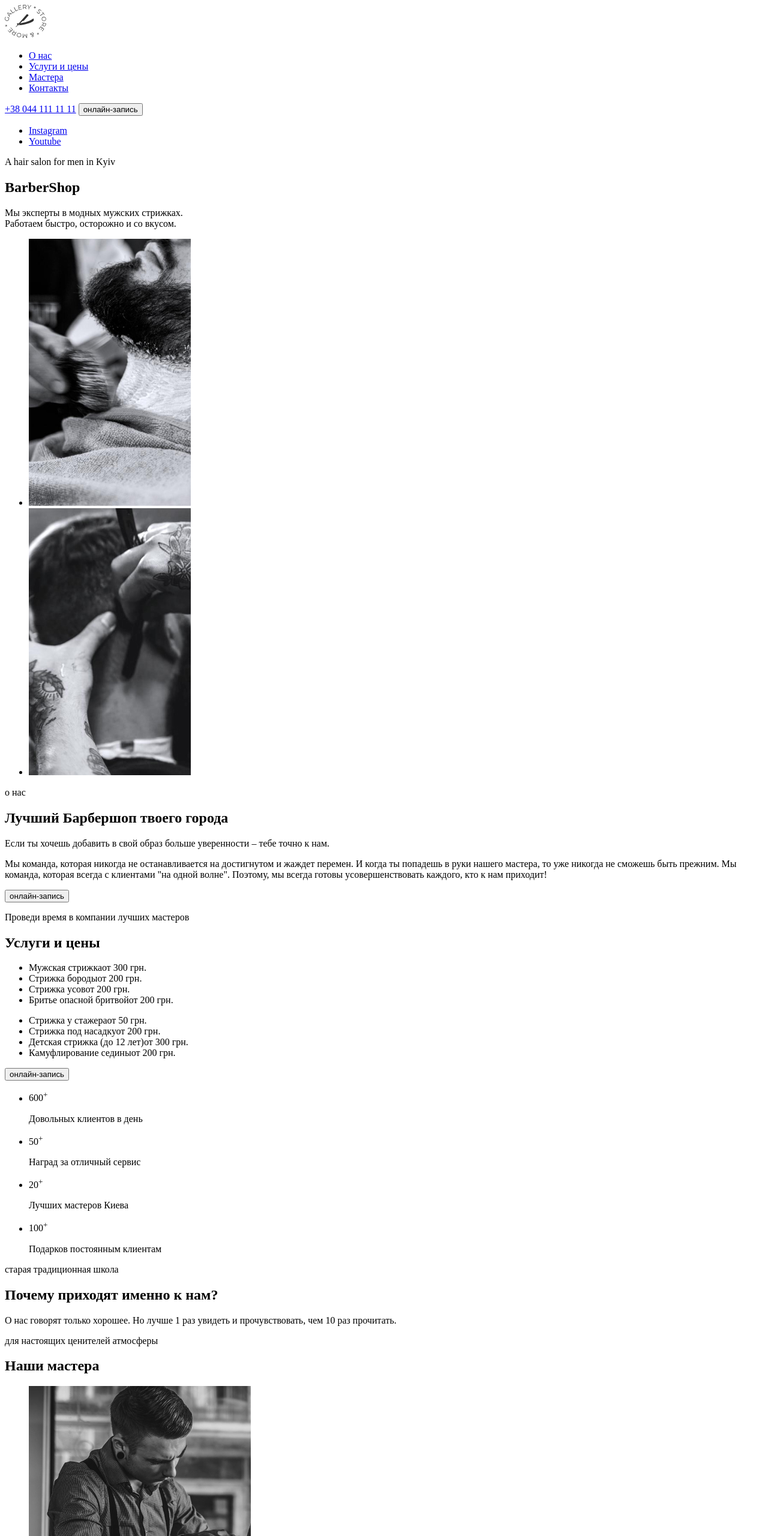
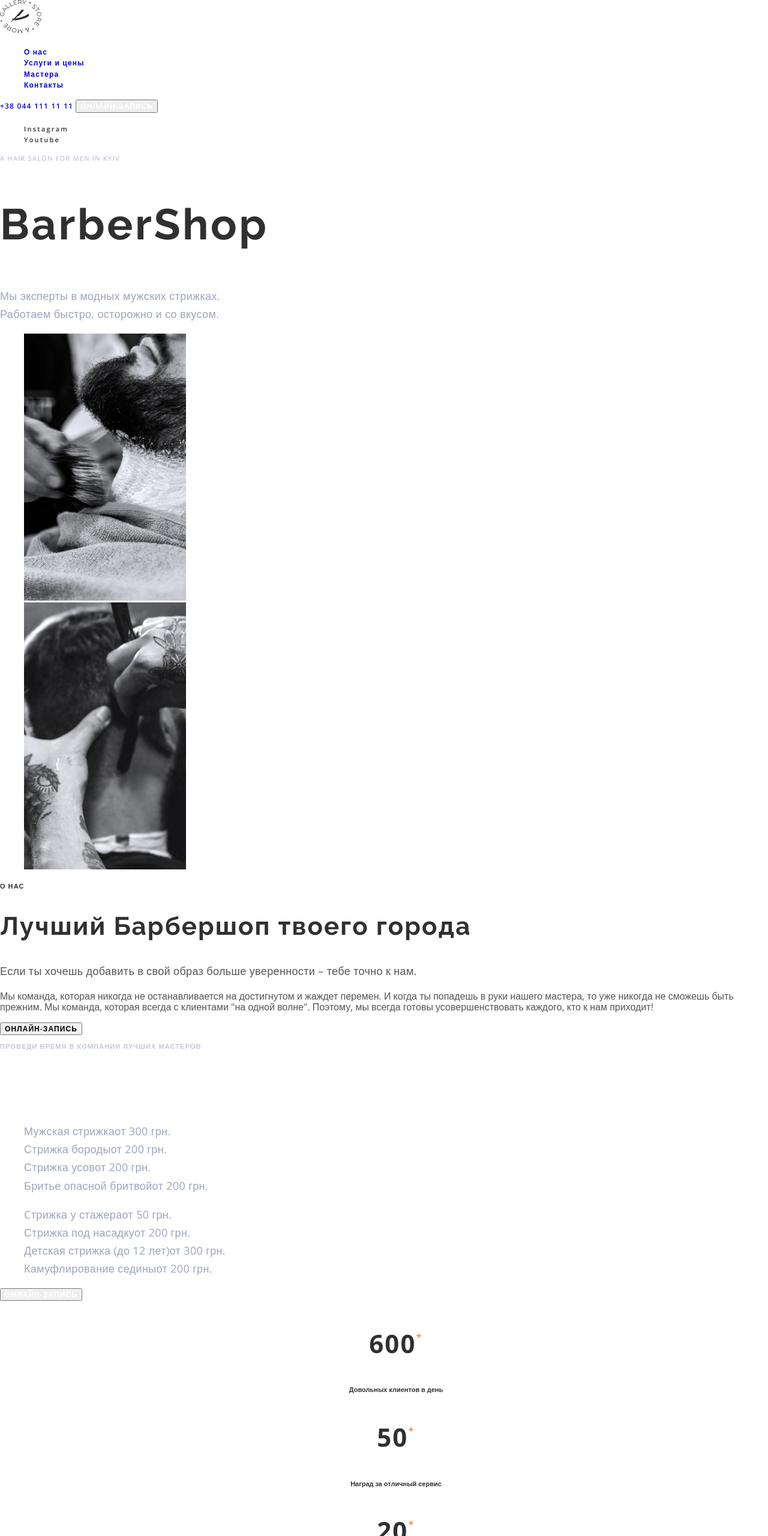
Before and after one commit to Winnbor/barbershop, a plain HTML site: page index.html in a window 1280 px wide. Shown: the top 2560 px of the page at 60% size. Drawn offline with nearby package versions, Linux system fonts and the light colour scheme.

Commit message:
Add text styles

```diff
--- /dev/null
+++ b/css/styles.css
@@ -0,0 +1,175 @@
+:root {
+  --c-light: #ffffff;
+  --c-dark: #191c26;
+
+  --txt-c-light: var(--c-light);
+  --txt-c-gray: #555555;
+  --txt-c-dark: #303030;
+  --txt-c-accent: #ff6c00;
+  --txt-c-gray-light: #9da4bd;
+  --txt-c-gray-transparent: rgba(157, 164, 189, 0.6);
+}
+/* COMMON */
+body {
+  font-family: "Open Sans", sans-serif;
+  color: var(--txt-c-gray);
+}
+h1,
+h2,
+h3,
+h4,
+h5,
+h6 {
+  font-family: "Raleway", sans-serif;
+  color: var(--txt-c-dark);
+}
+a {
+  text-decoration: none;
+}
+address {
+  font-style: normal;
+}
+.section-header {
+  font-weight: 700;
+  font-size: 42px;
+  line-height: 1.17;
+  letter-spacing: 0.05em;
+}
+.section-header-light {
+  color: var(--txt-c-light);
+}
+.button {
+  font-family: inherit;
+  font-weight: 600;
+  font-size: 12px;
+  line-height: 1.3;
+  letter-spacing: 0.09em;
+  text-transform: uppercase;
+}
+.unmarked-list {
+  list-style: none;
+}
+.pre-header {
+  font-weight: 600;
+  font-size: 11px;
+  line-height: 1.4;
+  letter-spacing: 0.1em;
+  text-transform: uppercase;
+  color: var(--txt-c-dark);
+}
+.description {
+  font-size: 18px;
+  line-height: 1.67;
+  letter-spacing: 0.02em;
+  color: var(--txt-c-gray);
+}
+
+/* HEADER */
+.header a,
+.header a:visited {
+  font-weight: 600;
+  font-size: 12px;
+  line-height: 1.3;
+  letter-spacing: 0.1em;
+  /* color: var(--txt-c-light); */
+}
+.header a:hover,
+.header a:active {
+  color: var(--txt-c-accent);
+}
+
+.button-light {
+  color: var(--txt-c-light);
+}
+
+/* HERO */
+.social-links a,
+.social-links a:visited {
+  font-weight: 600;
+  font-size: 11px;
+  line-height: 1.4;
+  letter-spacing: 0.2em;
+  color: var(--txt-c-dark);
+}
+.social-links a:hover,
+.social-links a:active {
+  color: var(--txt-c-accent);
+}
+.main-header {
+  font-weight: 700;
+  font-size: 72px;
+  line-height: 1.2;
+  letter-spacing: 0.05em;
+  /* color: var(--txt-c-light); */
+}
+.pre-header-light {
+  color: var(--txt-c-gray-transparent);
+}
+.description-light {
+  color: var(--txt-c-gray-light);
+}
+/* services and prices */
+.price-list {
+  font-size: 18px;
+  line-height: 1.67;
+  letter-spacing: 0.02em;
+  color: var(--txt-c-gray-light);
+}
+/* old traditions */
+.counter {
+  font-weight: 700;
+  font-size: 42px;
+  line-height: 1.36;
+  text-align: center;
+  letter-spacing: 0.05em;
+  color: var(--txt-c-dark);
+}
+.counter sup {
+  color: var(--txt-c-accent);
+  font-weight: 600;
+  font-size: 16px;
+  vertical-align: super;
+}
+.counter-description {
+  font-weight: 600;
+  font-size: 11px;
+  line-height: 1.36;
+  text-align: center;
+  color: var(--txt-c-dark);
+}
+/* our masters */
+.master-name {
+  font-size: 18px;
+  line-height: 1.39;
+  text-align: center;
+  letter-spacing: 0.02em;
+  color: var(--txt-c-dark);
+}
+.master-grade {
+  font-size: 14px;
+  line-height: 1.36;
+  text-align: center;
+  letter-spacing: 0.02em;
+  color: var(--txt-c-accent);
+}
+
+/* contacts */
+.working-hours,
+.contacts-info a {
+  font-size: 18px;
+  line-height: 1.67;
+  letter-spacing: 0.02em;
+  color: var(--txt-c-gray-light);
+}
+.contacts-mail {
+  text-decoration: underline;
+}
+
+/* FOOTER */
+.footer p {
+  font-weight: 600;
+  font-size: 11px;
+  line-height: 1.36;
+  letter-spacing: 0.2em;
+  color: var(--txt-c-gray-light);
+}
--- a/index.html
+++ b/index.html
@@ -4,10 +4,23 @@
     <meta charset="UTF-8" />
     <meta name="viewport" content="width=device-width, initial-scale=1.0" />
     <title>BarberShop</title>
+
+    <link
+      rel="stylesheet"
+      href="https://cdnjs.cloudflare.com/ajax/libs/modern-normalize/1.0.0/modern-normalize.min.css"
+      integrity="sha512-ISS7cAi1PEhQ8jnbJpJZMd29NlhNj4AWYyLOSp2CE/CsHxTCu+r+t0D2yoJudVrd0/8fTVPUVDzY5Tvli75u/g=="
+      crossorigin="anonymous"
+    />
+    <link rel="preconnect" href="https://fonts.gstatic.com" />
+    <link
+      href="https://fonts.googleapis.com/css2?family=Open+Sans:wght@400;600;700&family=Raleway:wght@700&display=swap"
+      rel="stylesheet"
+    />
+    <link rel="stylesheet" href="./css/styles.css" />
   </head>
   <body>
     <!-- HEADER -->
-    <header>
+    <header class="header">
       <nav>
         <a href="#" aria-label="Логотип">
           <img
@@ -15,7 +28,7 @@
             alt="Логотип - Барбершоп Gallery Store"
           />
         </a>
-        <ul>
+        <ul class="unmarked-list">
           <li>
             <a href="#">О нас</a>
           </li>
@@ -31,23 +44,25 @@
         </ul>
       </nav>
       <a href="tel:+380441111111">+38 044 111 11 11</a>
-      <button type="button">онлайн-запись</button>
+      <button type="button" class="button button-light">онлайн-запись</button>
     </header>
 
     <!-- MAIN -->
     <main>
       <!-- hero section -->
       <section>
-        <div>
-          <ul>
+        <div class="hero-left">
+          <ul class="unmarked-list social-links">
             <li><a href="#" lang="en">Instagram</a></li>
             <li><a href="#" lang="en">Youtube</a></li>
           </ul>
         </div>
-        <div>
-          <p>A hair salon for men in Kyiv</p>
-          <h1>BarberShop</h1>
-          <p>
+        <div class="hero-right">
+          <p class="pre-header pre-header-light">
+            A hair salon for men in Kyiv
+          </p>
+          <h1 class="main-header">BarberShop</h1>
+          <p class="description description-light">
             Мы эксперты в модных мужских стрижках. <br />Работаем быстро,
             осторожно и со вкусом.
           </p>
@@ -56,7 +71,7 @@
 
       <!-- about us section -->
       <section>
-        <ul>
+        <ul class="unmarked-list">
           <li>
             <img
               src="./images/about-img-1.jpg"
@@ -75,9 +90,9 @@
           </li>
         </ul>
         <div>
-          <p>о нас</p>
-          <h2>Лучший Барбершоп твоего города</h2>
-          <p>
+          <p class="pre-header">о нас</p>
+          <h2 class="section-header">Лучший Барбершоп твоего города</h2>
+          <p class="description">
             Если ты хочешь добавить в свой образ больше уверенности – тебе точно
             к нам.
           </p>
@@ -88,21 +103,25 @@
             клиентами "на одной волне". Поэтому, мы всегда готовы
             усовершенствовать каждого, кто к нам приходит!
           </p>
-          <button type="button">онлайн-запись</button>
+          <button type="button" class="button button-dark">
+            онлайн-запись
+          </button>
         </div>
       </section>
 
       <!-- services and prices section -->
       <section>
-        <p>Проведи время в компании лучших мастеров</p>
-        <h2>Услуги и цены</h2>
-        <ul>
+        <p class="pre-header pre-header-light">
+          Проведи время в компании лучших мастеров
+        </p>
+        <h2 class="section-header section-header-light">Услуги и цены</h2>
+        <ul class="unmarked-list price-list">
           <li><span>Мужская стрижка</span><span>от 300 грн.</span></li>
           <li><span>Стрижка бороды</span><span>от 200 грн.</span></li>
           <li><span>Стрижка усов</span><span>от 200 грн.</span></li>
           <li><span>Бритье опасной бритвой</span><span>от 200 грн.</span></li>
         </ul>
-        <ul>
+        <ul class="unmarked-list price-list">
           <li><span>Cтрижка у стажера</span><span>от 50 грн.</span></li>
           <li><span>Стрижка под насадку</span><span>от 200 грн.</span></li>
           <li>
@@ -110,36 +129,36 @@
           </li>
           <li><span>Камуфлирование седины</span><span>от 200 грн.</span></li>
         </ul>
-        <button type="button">онлайн-запись</button>
+        <button type="button" class="button button-light">онлайн-запись</button>
       </section>
 
       <!-- old traditions section -->
       <section>
         <div>
-          <ul>
+          <ul class="unmarked-list">
             <li>
-              <p>600<sup>+</sup></p>
-              <p>Довольных клиентов в день</p>
+              <p class="counter">600<sup>+</sup></p>
+              <p class="counter-description">Довольных клиентов в день</p>
             </li>
             <li>
-              <p>50<sup>+</sup></p>
-              <p>Наград за отличный сервис</p>
+              <p class="counter">50<sup>+</sup></p>
+              <p class="counter-description">Наград за отличный сервис</p>
             </li>
           </ul>
-          <ul>
+          <ul class="unmarked-list">
             <li>
-              <p>20<sup>+</sup></p>
-              <p>Лучших мастеров Киева</p>
+              <p class="counter">20<sup>+</sup></p>
+              <p class="counter-description">Лучших мастеров Киева</p>
             </li>
             <li>
-              <p>100<sup>+</sup></p>
-              <p>Подарков постоянным клиентам</p>
+              <p class="counter">100<sup>+</sup></p>
+              <p class="counter-description">Подарков постоянным клиентам</p>
             </li>
           </ul>
         </div>
         <div>
-          <p>старая традиционная школа</p>
-          <h2>Почему приходят именно к нам?</h2>
+          <p class="pre-header">старая традиционная школа</p>
+          <h2 class="section-header">Почему приходят именно к нам?</h2>
           <p>
             О нас говорят только хорошее. Но лучше 1 раз увидеть и
             прочувствовать, чем 10 раз прочитать.
@@ -149,9 +168,9 @@
 
       <!-- our masters section -->
       <section>
-        <p>для настоящих ценителей атмосферы</p>
-        <h2>Наши мастера</h2>
-        <ul>
+        <p class="pre-header">для настоящих ценителей атмосферы</p>
+        <h2 class="section-header">Наши мастера</h2>
+        <ul class="unmarked-list">
           <li>
             <img
               src="./images/master-img-1.jpg"
@@ -159,8 +178,8 @@
               width="370"
               height="346"
             />
-            <h3>John Smith</h3>
-            <p>Extreme Barber</p>
+            <p class="master-name">John Smith</p>
+            <p class="master-grade">Extreme Barber</p>
             <ul>
               <li><a href="" aria-label="Иконка инстаграма"></a></li>
               <li><a href="" aria-label="Иконка Твиттер"></a></li>
@@ -175,8 +194,8 @@
               width="370"
               height="346"
             />
-            <h3>Michele Doe</h3>
-            <p>Extreme Barber</p>
+            <p class="master-name">Michele Doe</p>
+            <p class="master-grade">Extreme Barber</p>
             <ul>
               <li><a href="" aria-label="Иконка инстаграма"></a></li>
               <li><a href="" aria-label="Иконка Твиттер"></a></li>
@@ -191,8 +210,8 @@
               width="370"
               height="346"
             />
-            <h3>Alan Black</h3>
-            <p>Extreme Barber</p>
+            <p class="master-name">Alan Black</p>
+            <p class="master-grade">Extreme Barber</p>
             <ul>
               <li><a href="" aria-label="Иконка инстаграма"></a></li>
               <li><a href="" aria-label="Иконка Твиттер"></a></li>
@@ -206,8 +225,8 @@
       <!-- gallery section -->
       <section>
         <h2 hidden>Галерея</h2>
-        <p>На латинском языке “барба” означает “борода”</p>
-        <ul>
+        <p class="pre-header">На латинском языке “барба” означает “борода”</p>
+        <ul class="unmarked-list">
           <li>
             <img
               src="./images/gallery-img-1.jpg"
@@ -235,7 +254,7 @@
           <li>
             <img
               src="./images/gallery-img-4.jpg"
-              alt="Барбершоп - мужская стрижка"
+              alt="Барбершоп - работа с бритвой"
               width="270"
               height="360"
             />
@@ -247,8 +266,8 @@
       <section>
         <!-- form here -->
         <div>
-          <h2>Контакты</h2>
-          <ul>
+          <h2 class="section-header section-header-light">Контакты</h2>
+          <ul class="unmarked-list contacts-info">
             <li>
               <address><a href="#">ул. Васильковая, 7А Киев, 08132</a></address>
             </li>
@@ -256,19 +275,21 @@
               <a href="tel:+380441111111">+38 044 111 11 11</a>
             </li>
             <li>
-              <a href="mailto:barbershop@email.com">barbershop@email.com</a>
+              <a href="mailto:barbershop@email.com" class="contacts-mail"
+                >barbershop@email.com</a
+              >
             </li>
           </ul>
-          <p>время работы</p>
-          <p>Ежедневно с 9:00 до 22:00</p>
+          <p class="pre-header">время работы</p>
+          <p class="working-hours">Ежедневно с 9:00 до 22:00</p>
         </div>
       </section>
     </main>
 
     <!-- FOOTER -->
-    <footer>
+    <footer class="footer">
       <p>&copy; Copyright 2020</p>
-      <ul>
+      <ul class="unmarked-list social-links">
         <li><a href="#" lang="en">Instagram</a></li>
         <li><a href="#" lang="en">Youtube</a></li>
       </ul>
```
